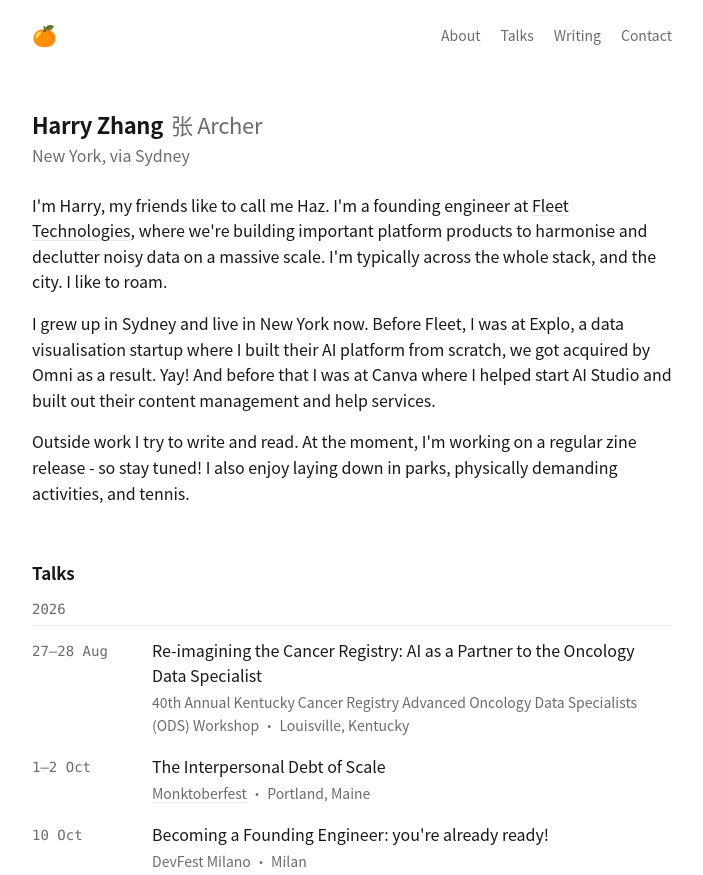
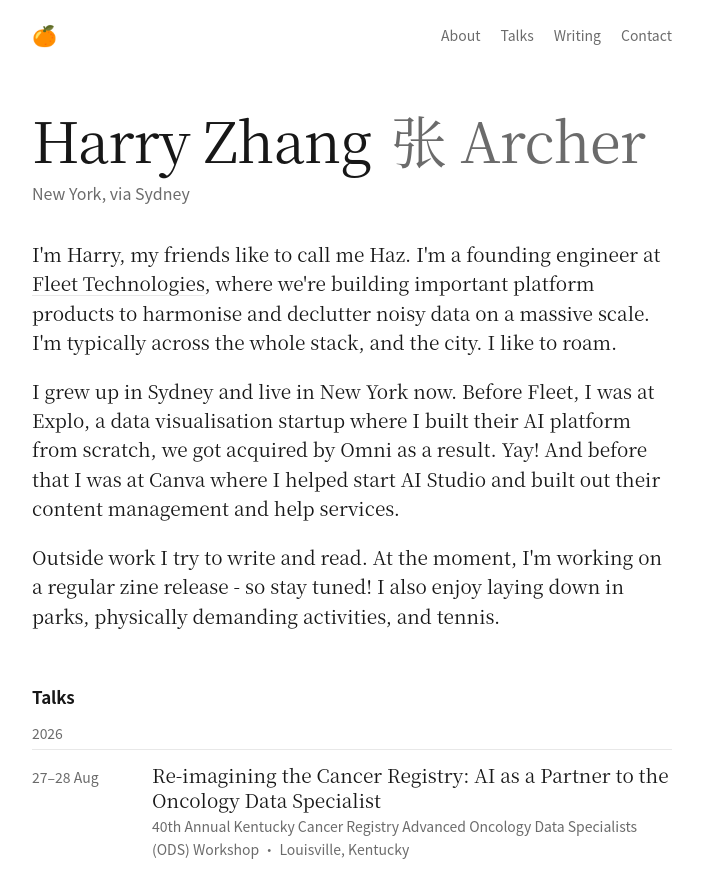
Before and after one commit to merylstreep/website_redux, an Astro site: page / in a window 1280 px wide. Shown: the top 875 px of the page, without its empty margins (288-991 px from the left). Built offline with nearby package versions, Linux system fonts and the light colour scheme; Astro itself is replaced by a stand-in of ours.

Commit message:
Type: Newsreader for name, about, talk titles; drop Geist Mono

```diff
--- a/package.json
+++ b/package.json
@@ -11,7 +11,7 @@
   },
   "dependencies": {
     "@fontsource-variable/geist": "^5.3.0",
-    "@fontsource-variable/geist-mono": "^5.3.0",
+    "@fontsource-variable/newsreader": "^5.3.0",
     "astro": "^7.3.3"
   },
   "devDependencies": {
--- a/src/components/TalkList.astro
+++ b/src/components/TalkList.astro
@@ -33,15 +33,15 @@ function range(t: Talk) {
     <div class="years">
       {[...byYear].map(([year, list]) => (
         <section class="year" aria-label={year}>
-          <h3 class="mono muted">{year}</h3>
+          <h3 class="num muted">{year}</h3>
           <ol>
             {list.map((t) => (
               <li>
-                <time class="mono muted" datetime={t.end ? `${t.start}/${t.end}` : t.start}>
+                <time class="num muted" datetime={t.end ? `${t.start}/${t.end}` : t.start}>
                   {range(t)}
                 </time>
                 <div class="talk">
-                  <p class="title">{t.title}</p>
+                  <p class="title serif">{t.title}</p>
                   <p class="muted event">
                     {t.url ? <a href={t.url}>{t.event}</a> : t.event}
                     {t.location && <span class="loc">{t.location}</span>}
@@ -83,11 +83,13 @@ function range(t: Talk) {
     gap: 0.1rem 1rem;
   }
   time {
-    padding-top: 0.15rem;
+    padding-top: 0.25rem;
     white-space: nowrap;
   }
   .title {
+    font-size: var(--text-serif);
     font-weight: 500;
+    line-height: 1.35;
     text-wrap: pretty;
   }
   .event {
--- a/src/pages/index.astro
+++ b/src/pages/index.astro
@@ -13,11 +13,11 @@ import { person, about, talks, writing, contact } from '@/content/site';
 
   <main class="wrap">
     <section class="intro" id="about" aria-labelledby="name">
-      <h1 id="name">
+      <h1 id="name" class="serif">
         {person.name} <span class="alt">{person.altName}</span>
       </h1>
       <p class="muted where">{person.location}</p>
-      <div class="about">
+      <div class="about serif">
         {about.map((para) => <p set:html={para} />)}
       </div>
     </section>
@@ -37,7 +37,7 @@ import { person, about, talks, writing, contact } from '@/content/site';
 
   <footer class="wrap muted">
     <span aria-hidden="true">{person.emoji}</span>
-    <span class="mono">{new Date().getFullYear()}</span>
+    <span class="num">{new Date().getFullYear()}</span>
     <a href="https://github.com/merylstreep/website_redux">Source</a>
   </footer>
 </Base>
@@ -47,20 +47,23 @@ import { person, about, talks, writing, contact } from '@/content/site';
     padding-top: 2.5rem;
   }
   h1 {
-    font-size: var(--text-lg);
-    font-weight: 600;
-    letter-spacing: -0.015em;
+    font-size: var(--text-name);
+    font-weight: 500;
+    line-height: 1.05;
+    letter-spacing: -0.01em;
   }
   .alt {
-    font-weight: 400;
+    font-weight: 300;
     color: var(--ink-2);
-    margin-left: 0.15em;
+    margin-left: 0.1em;
   }
   .where {
-    margin-top: 0.25rem;
+    margin-top: 0.75rem;
   }
   .about {
-    margin-top: 1.5rem;
+    margin-top: 2rem;
+    font-size: var(--text-serif);
+    line-height: 1.55;
   }
   footer {
     display: flex;
--- a/src/styles/global.css
+++ b/src/styles/global.css
@@ -1,5 +1,6 @@
 @import '@fontsource-variable/geist';
-@import '@fontsource-variable/geist-mono';
+@import '@fontsource-variable/newsreader/opsz.css';
+@import '@fontsource-variable/newsreader/opsz-italic.css';
 
 :root {
   color-scheme: light dark;
@@ -12,7 +13,7 @@
 
   --sans: 'Geist Variable', 'PingFang SC', 'Hiragino Sans GB', 'Noto Sans CJK SC', system-ui,
     sans-serif;
-  --mono: 'Geist Mono Variable', ui-monospace, 'SF Mono', Menlo, monospace;
+  --serif: 'Newsreader Variable', 'Songti SC', 'Noto Serif CJK SC', Georgia, serif;
 
   --measure: 40rem;
   --gutter: clamp(1.25rem, 5vw, 2rem);
@@ -21,6 +22,8 @@
   --text: 1rem;
   --text-md: 1.0625rem;
   --text-lg: 1.375rem;
+  --text-serif: 1.1875rem;
+  --text-name: clamp(2.75rem, 2.1rem + 2.2vw, 3.5rem);
 
   --space-section: 3.5rem;
 }
@@ -115,11 +118,14 @@ ol {
   color: var(--ink-2);
 }
 
-.mono {
-  font-family: var(--mono);
+.num {
   font-size: var(--text-sm);
   font-variant-numeric: tabular-nums;
-  letter-spacing: 0;
+}
+
+.serif {
+  font-family: var(--serif);
+  font-optical-sizing: auto;
 }
 
 .visually-hidden {
```
Also changed, not shown: pnpm-lock.yaml.
